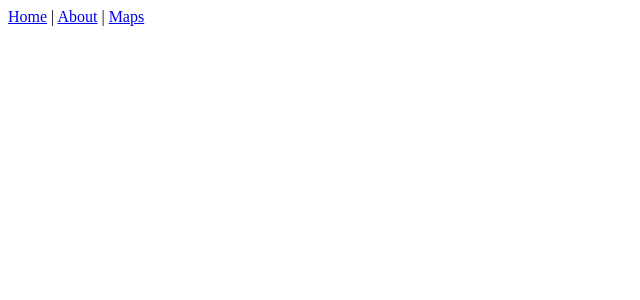
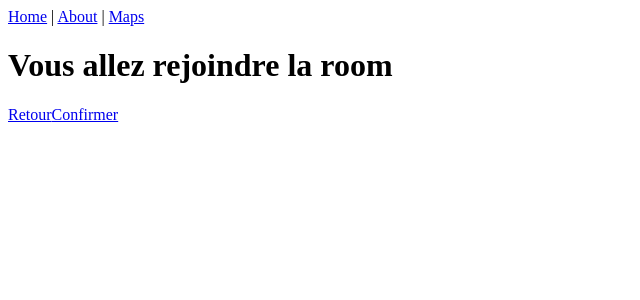
Before and after one commit to Y-Info/Nock-Client, a Vue app: page /connect in a window 1280 px wide. Shown: the top 300 px of the page, without its empty margins (0-640 px from the left). Built offline with nearby package versions, Linux system fonts and the light colour scheme.

Commit message:
create new pages

```diff
--- a/src/router/index.js
+++ b/src/router/index.js
@@ -27,6 +27,33 @@ const routes = [
     // which is lazy-loaded when the route is visited.
     component: () =>
         import(/* webpackChunkName: "about" */ "../views/Maps.vue")
+  },
+  {
+    path: "/validate-adress",
+    name: "validateAdress",
+    // route level code-splitting
+    // this generates a separate chunk (about.[hash].js) for this route
+    // which is lazy-loaded when the route is visited.
+    component: () =>
+      import(/* webpackChunkName: "about" */ "../views/validateAdress.vue")
+  },
+  {
+    path: "/connect",
+    name: "connect",
+    // route level code-splitting
+    // this generates a separate chunk (about.[hash].js) for this route
+    // which is lazy-loaded when the route is visited.
+    component: () =>
+      import(/* webpackChunkName: "about" */ "../views/Connect.vue")
+  },
+  {
+    path: "/inscription",
+    name: "inscription",
+    // route level code-splitting
+    // this generates a separate chunk (about.[hash].js) for this route
+    // which is lazy-loaded when the route is visited.
+    component: () =>
+      import(/* webpackChunkName: "about" */ "../views/inscription.vue")
   }
 ];
 
--- /dev/null
+++ b/src/views/Connect.vue
@@ -0,0 +1,7 @@
+<template>
+  <div>
+    <h1>Vous allez rejoindre la room</h1>
+    <router-link to="/validate-adress">Retour</router-link>
+    <router-link to="/inscription">Confirmer</router-link>
+  </div>
+</template>
--- a/src/views/Maps.vue
+++ b/src/views/Maps.vue
@@ -1,5 +1,6 @@
 <template>
   <div>
     <h1>Super carte de merde</h1>
+    <router-link to="/validate-adress">Valider adresse</router-link>
   </div>
 </template>
--- /dev/null
+++ b/src/views/inscription.vue
@@ -0,0 +1,7 @@
+<template>
+  <div>
+    <h2>Création du compte</h2>
+    <router-link to="/connect">Retour</router-link>
+    <router-link to="/#">Confirmer</router-link>
+  </div>
+</template>
--- /dev/null
+++ b/src/views/validateAdress.vue
@@ -0,0 +1,7 @@
+<template>
+  <div>
+    <h1>Validation d'adresse</h1>
+    <router-link to="/maps">Retour</router-link>
+    <router-link to="/connect">Confirmer</router-link>
+  </div>
+</template>
```
